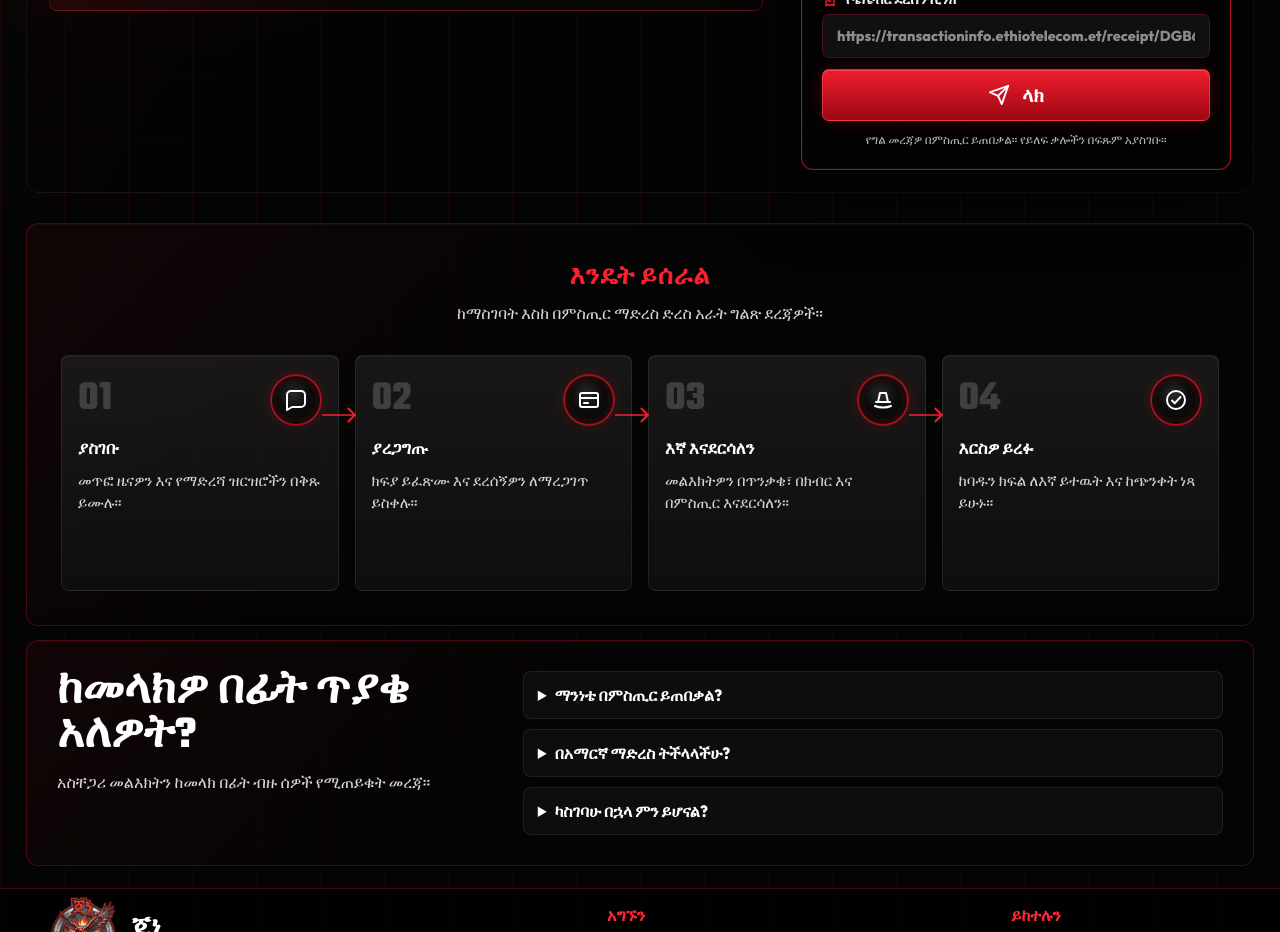
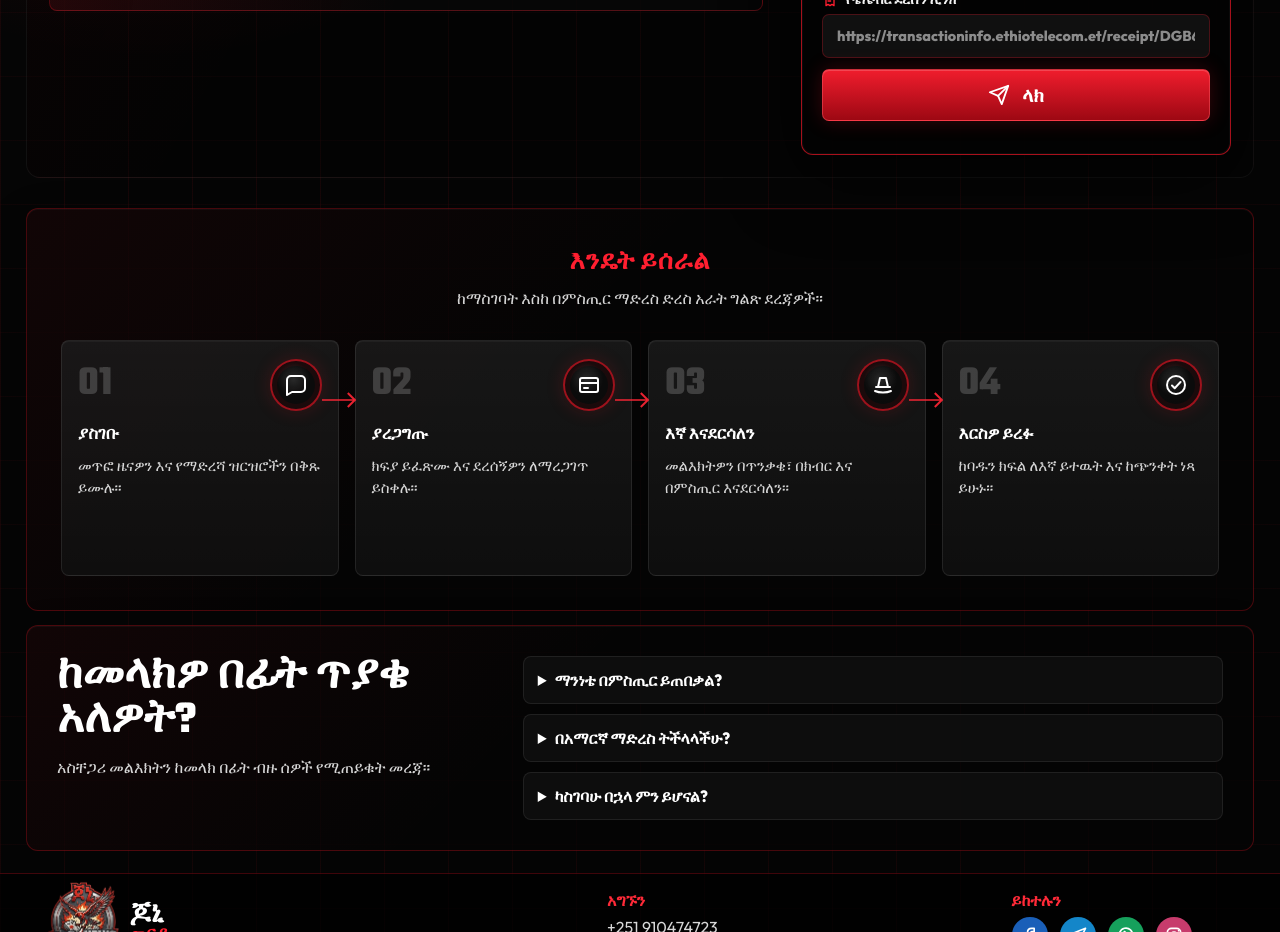
Before and after one commit to FRAOL812/john-bad-news-website, a React (Vite) app: page / in a window 1280 px wide. Shown: the part 1140-2072 px from the top of the page. Built offline with nearby package versions, Linux system fonts and the light colour scheme.

Commit message:
Remove security label from contact form

```diff
--- a/src/App.tsx
+++ b/src/App.tsx
@@ -612,7 +612,6 @@ const formTranslations = {
     spreadsheetMissing: "Live spreadsheet is not connected yet. Add the webhook URL in runtime-config.js.",
     spreadsheetError: "Invalid receipt or payment details. Please upload a valid, unused Telebirr receipt and try again.",
     recording: "Recording request...",
-    security: "Your private details stay confidential. Never submit passwords.",
   },
   am: {
     title: "የመርዶ ቅጽ",
@@ -660,7 +659,6 @@ const formTranslations = {
     spreadsheetMissing: "የቀጥታ ሰንጠረዥ ገና አልተገናኘም። webhook URL በ runtime-config.js ውስጥ ያክሉ።",
     spreadsheetError: "ጥያቄውን በቀጥታ መመዝገብ አልቻልንም። እባክዎ ደግመው ይሞክሩ።",
     recording: "ጥያቄው እየተመዘገበ ነው...",
-    security: "የግል መረጃዎ በምስጢር ይጠበቃል። የይለፍ ቃሎችን በፍጹም አያስገቡ።",
   },
 };
 
```
